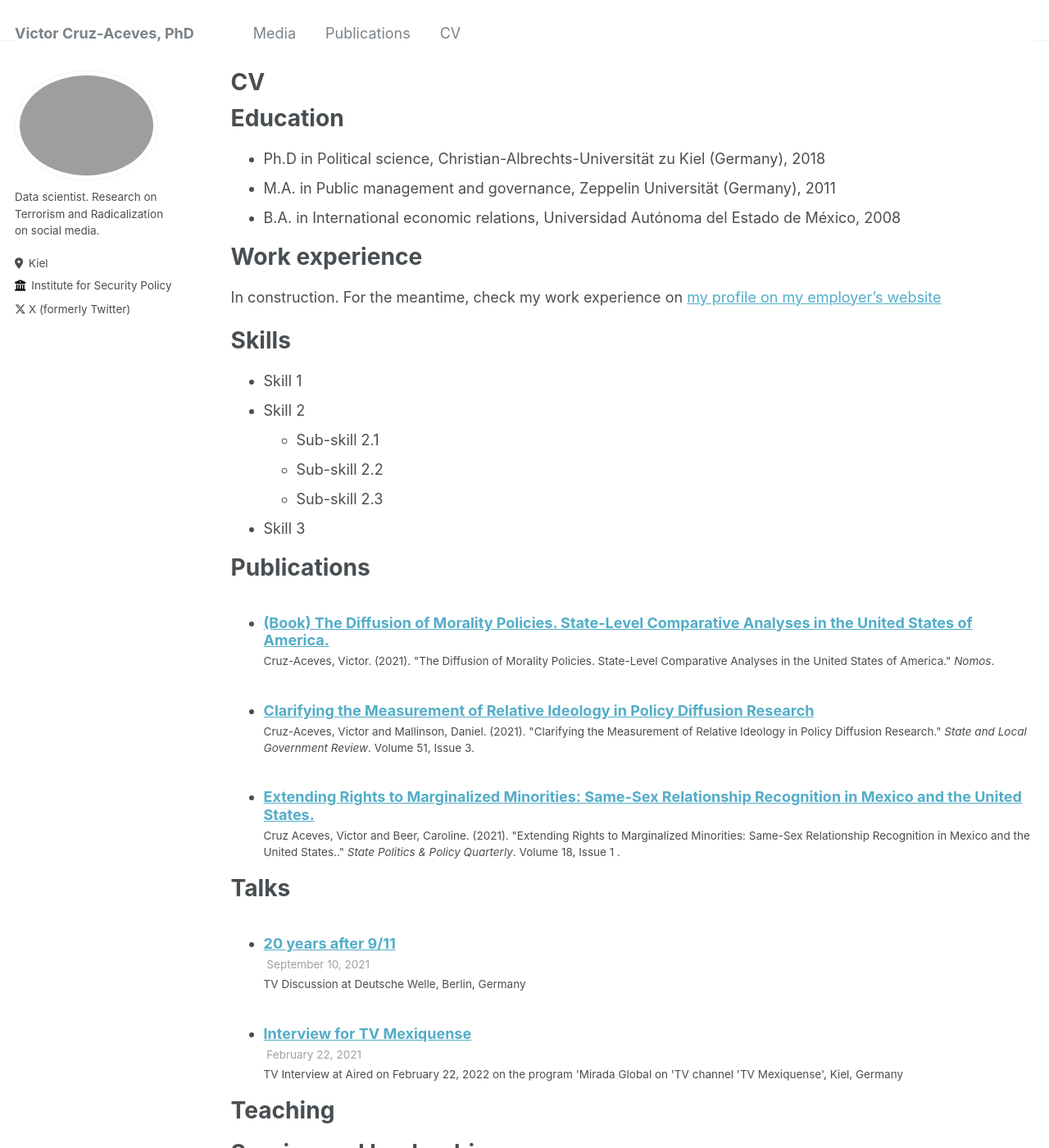
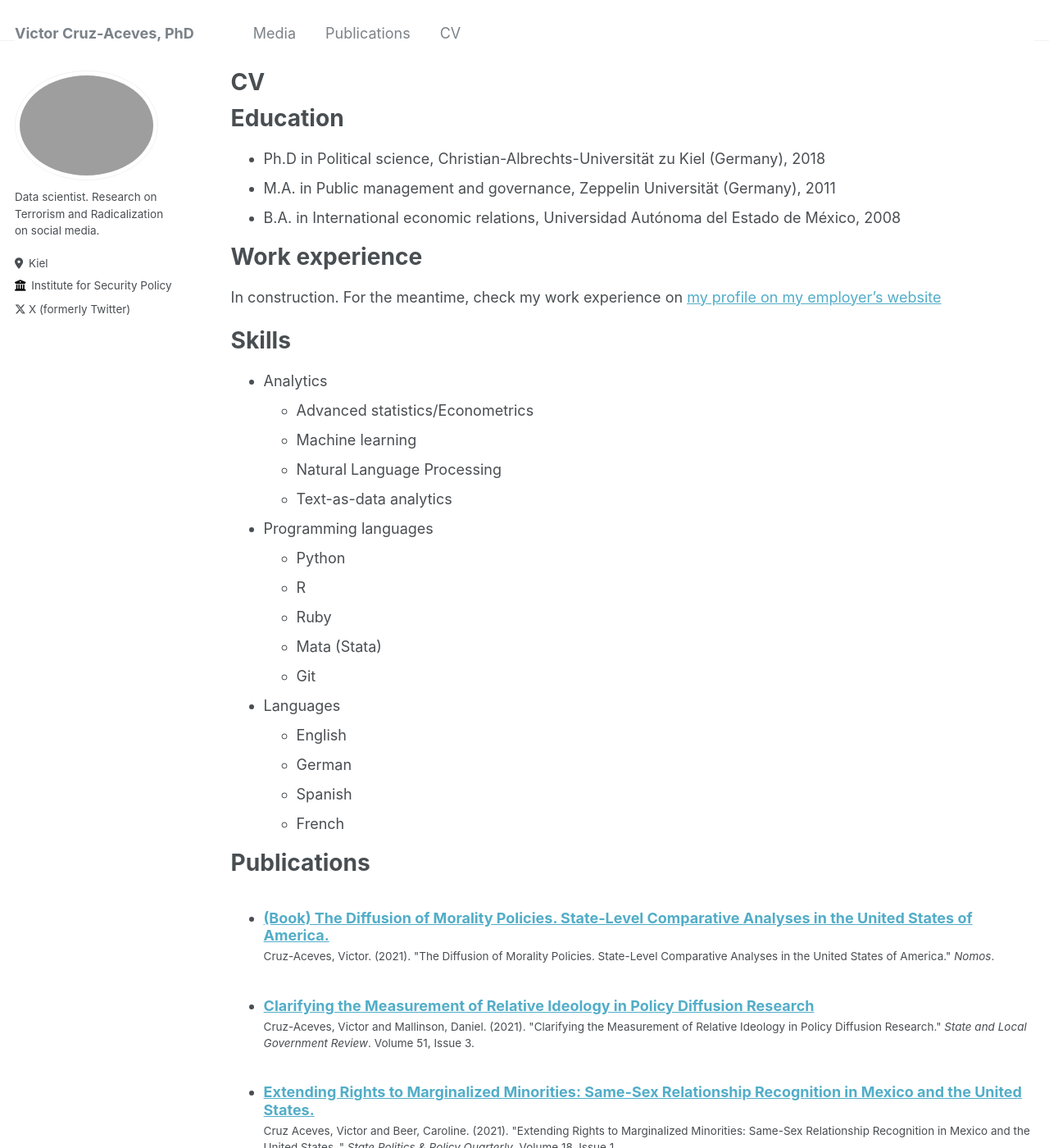
Before and after one commit to victor-cruz-aceves/victor-cruz-aceves.github.io, a Jekyll site: the page built from _pages/cv.md, in a window 1280 px wide and 1400 px high. Shown: the whole window at 82% size. Built offline with Jekyll 4.4.1, drawn with Linux system fonts in a browser that asks for light colours.

Commit message:
Added skills on CV

```diff
--- a/_pages/cv.md
+++ b/_pages/cv.md
@@ -21,12 +21,22 @@ In construction. For the meantime, check my work experience on [my profile on my
 
 Skills
 ======
-* Skill 1
-* Skill 2
-  * Sub-skill 2.1
-  * Sub-skill 2.2
-  * Sub-skill 2.3
-* Skill 3
+* Analytics
+  * Advanced statistics/Econometrics
+  * Machine learning
+  * Natural Language Processing
+  * Text-as-data analytics
+* Programming languages
+  * Python
+  * R
+  * Ruby
+  * Mata (Stata)
+  * Git
+* Languages
+  * English
+  * German
+  * Spanish
+  * French
 
 Publications
 ======
```
